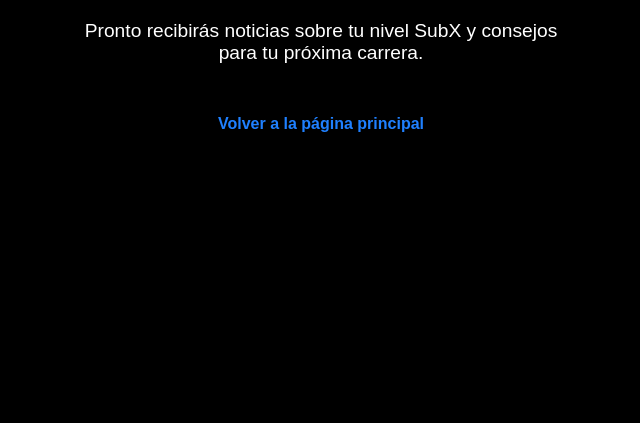
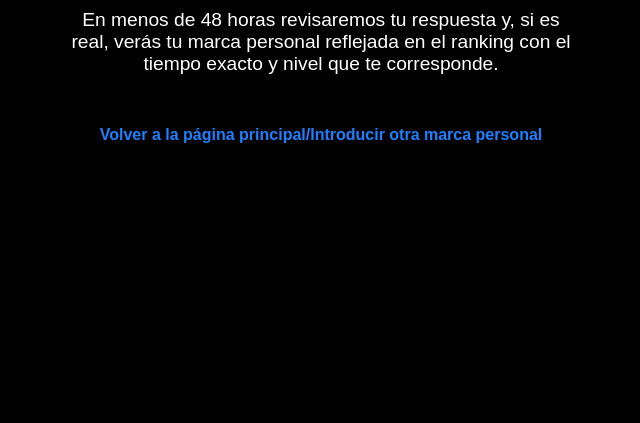
Before and after one commit to SubXHub/SubXranking, a plain HTML site: page thank-you.html in a window 1280 px wide. Shown: the part 377-800 px from the top of the page, without its empty margins (319-959 px from the left). Drawn offline with Linux system fonts and the light colour scheme.

Commit message:
thank-you.html

```diff
--- a/thank-you.html
+++ b/thank-you.html
@@ -39,7 +39,7 @@
 </head>
 <body>
   <h1>¡Gracias por apuntarte!</h1>
-  <p>Pronto recibirás noticias sobre tu nivel SubX y consejos para tu próxima carrera.</p>
-  <a href="/">Volver a la página principal</a>
+  <p>En menos de 48 horas revisaremos tu respuesta y, si es real, verás tu marca personal reflejada en el ranking con el tiempo exacto y nivel que te corresponde.</p>
+  <a href="/">Volver a la página principal/Introducir otra marca personal</a>
 </body>
 </html>
```
